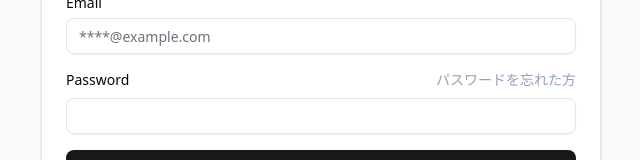
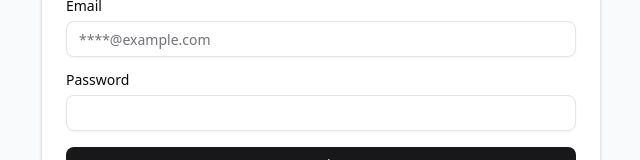
Before and after one commit to rnapyzz/pjt_ghost, a React app in the folder frontend/: page /login in a window 1280 px wide. Shown: the part 321-481 px from the top of the page, without its empty margins (319-959 px from the left). Built offline with nearby package versions, Linux system fonts and the light colour scheme; the HTML template or start-up script is replaced by a standard one.

Commit message:
feat: Logout機能を実装

```diff
--- a/frontend/src/components/ui/layout/DashboardLayout.tsx
+++ b/frontend/src/components/ui/layout/DashboardLayout.tsx
@@ -1,4 +1,4 @@
-import { Link, Outlet } from "react-router-dom";
+import { Link, Outlet, useNavigate } from "react-router-dom";
 import { Button } from "../button";
 import {
   FolderKanban,
@@ -9,6 +9,13 @@ import {
 } from "lucide-react";
 
 export function DashboardLayout() {
+  const navigate = useNavigate();
+
+  const handleLogout = () => {
+    localStorage.removeItem("token");
+    navigate("/login");
+  };
+
   return (
     <div className="flex h-screen w-full bg-white text-slate-900">
       {/* sidebar */}
@@ -51,6 +58,7 @@ export function DashboardLayout() {
           <Button
             variant="ghost"
             className="w-full justify-start hover:text-red-700 hover:bg-red-50"
+            onClick={handleLogout}
           >
             <LogOut className="mr-2 h-4 w-4" />
             Logout
--- a/frontend/src/pages/Login.tsx
+++ b/frontend/src/pages/Login.tsx
@@ -76,12 +76,6 @@ export function Login() {
             <div className="space-y-2">
               <div className="flex items-center justify-between">
                 <Label htmlFor="password">Password</Label>
-                <Link
-                  to="/login"
-                  className="text-sm text-slate-400 hover:underline"
-                >
-                  パスワードを忘れた方
-                </Link>
               </div>
               <Input
                 id="password"
```
